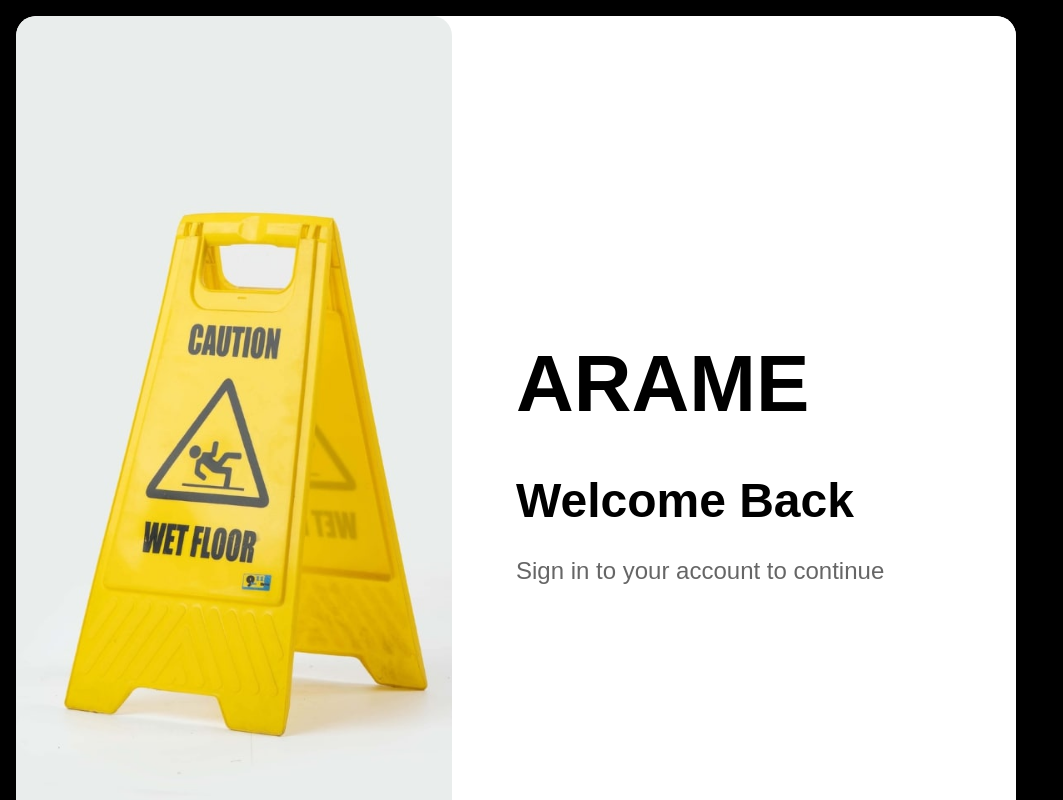
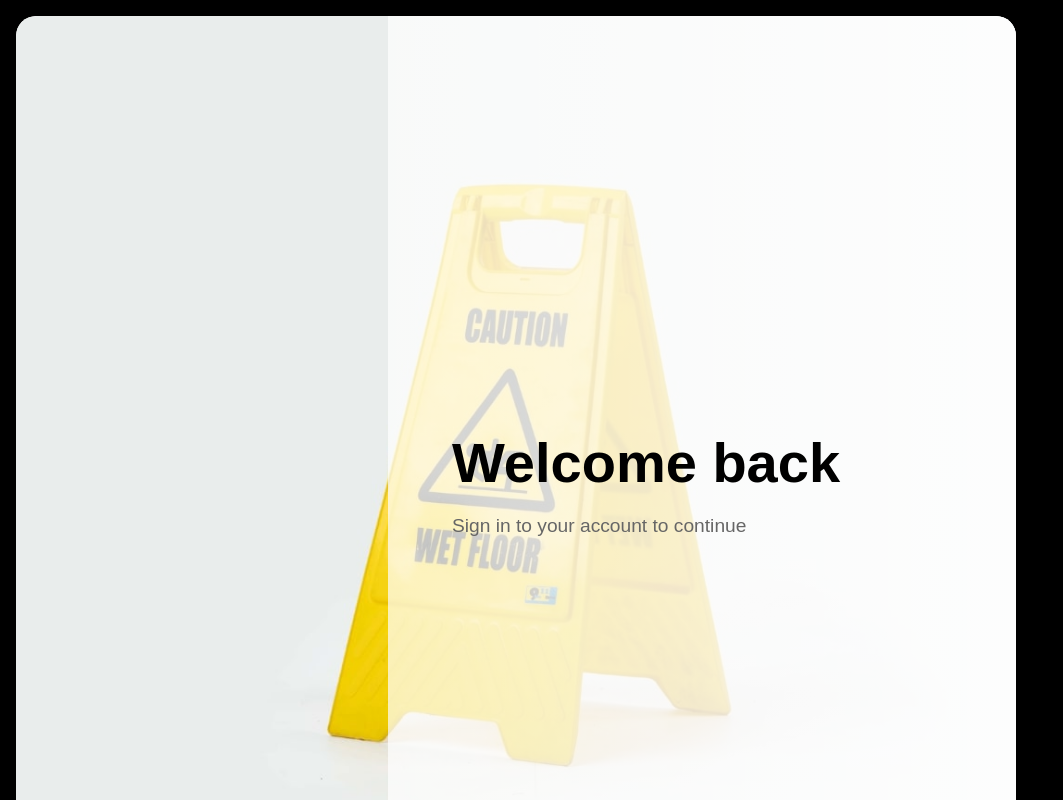
Before and after one commit to vinividivicilala/lolo, a Next.js app in the folder faq/: page /signin in a window 1280 px wide. Shown: the whole page, without its empty margins (0-1063 px from the left). Built offline with nearby package versions, Linux system fonts and the light colour scheme.

Commit message:
Update page.tsx

```diff
--- a/faq/app/signin/page.tsx
+++ b/faq/app/signin/page.tsx
@@ -33,10 +33,10 @@ export default function SignInPage({ onClose, onSwitchToSignUp, onSwitchToForgot
           overflow: 'hidden'
         }}
       >
-        {/* Portrait Image - Left Side */}
+        {/* Portrait Image - Full Left Side */}
         <div
           style={{
-            width: '50%',
+            width: '100%',
             height: '100%',
             backgroundImage: 'url(/images/5.jpg)',
             backgroundSize: 'cover',
@@ -46,53 +46,46 @@ export default function SignInPage({ onClose, onSwitchToSignUp, onSwitchToForgot
           }}
         />
 
-        {/* Text Content - Right Side */}
+        {/* Text Overlay on Right Side */}
         <div
           style={{
+            position: 'absolute',
+            right: '0',
+            top: '0',
             width: '50%',
-            padding: '4rem',
+            height: '100%',
+            background: 'linear-gradient(to left, rgba(255,255,255,0.9) 0%, rgba(255,255,255,0.7) 100%)',
             display: 'flex',
             flexDirection: 'column',
             justifyContent: 'center',
-            backgroundColor: 'white'
+            alignItems: 'flex-start',
+            padding: '0 4rem'
           }}
         >
-          {/* Judul Besar dengan font Arame */}
+          {/* Judul Besar + Tebal */}
           <h1
             style={{
-              fontFamily: "'Arame', Arial, sans-serif",
-              fontSize: '5rem',
+              fontFamily: 'Arial, sans-serif', // Ganti dengan 'Arame' jika font tersedia
+              fontSize: '3.5rem',
               fontWeight: 'bold',
               color: '#000',
-              margin: '0 0 3rem 0',
-              lineHeight: '1'
+              marginBottom: '1rem',
+              lineHeight: '1.2',
+              textAlign: 'left'
             }}
           >
-            ARAME
+            Welcome back
           </h1>
 
-          {/* Welcome Back Title */}
-          <h2
-            style={{
-              fontFamily: "'Arame', Arial, sans-serif",
-              fontSize: '3rem',
-              fontWeight: '700',
-              color: '#000',
-              margin: '0 0 1.5rem 0',
-              lineHeight: '1.2'
-            }}
-          >
-            Welcome Back
-          </h2>
-
-          {/* Description */}
+          {/* Deskripsi */}
           <p
             style={{
-              fontFamily: "'Arame', Arial, sans-serif",
-              fontSize: '1.5rem',
+              fontFamily: 'Arial, sans-serif', // Ganti dengan 'Arame' jika font tersedia
+              fontSize: '1.2rem',
               color: '#666',
-              margin: '0',
-              lineHeight: '1.4'
+              margin: 0,
+              lineHeight: '1.5',
+              textAlign: 'left'
             }}
           >
             Sign in to your account to continue
```
